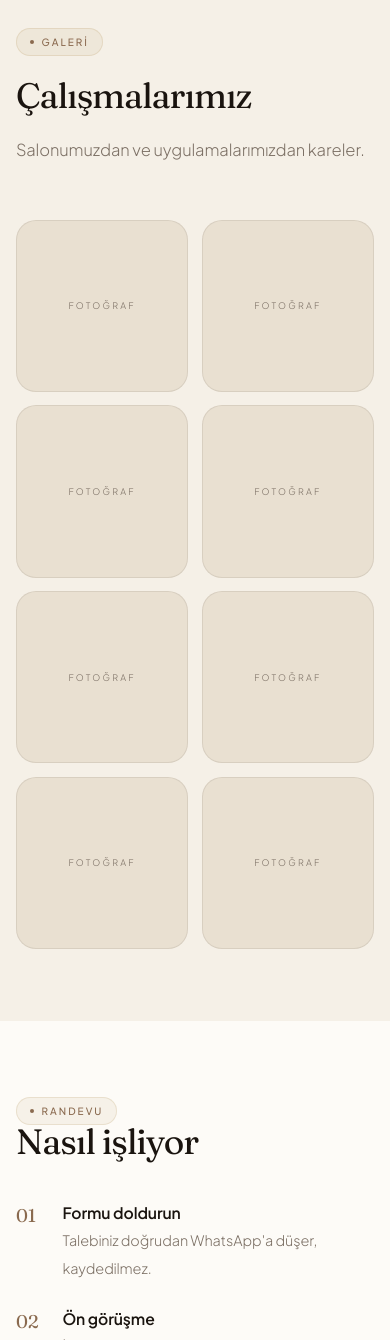
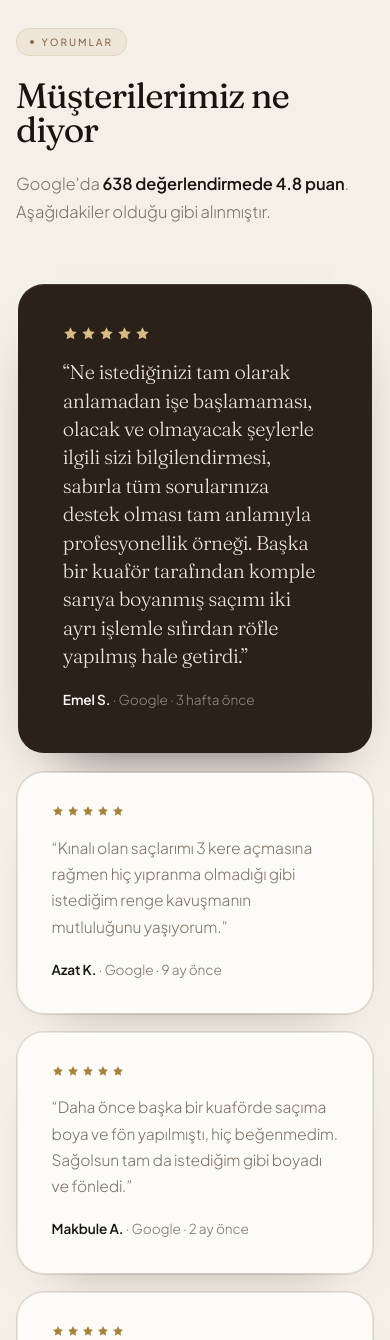
Before and after one commit to Gracoins/harun-kuafor, a plain HTML site: page index.html in a window 390 px wide. Shown: the part 3860-5200 px from the top of the page. Drawn offline with Linux system fonts and the light colour scheme.

Commit message:
Bos galeri yerine gercek Google yorumlari bolumu
Instagram gonderi izgarasi crawler'a kapali, Google Places fotograflari
musterinin sitesinde yayinlanamaz. Bos yer tutucular yerine dogrulanmis
4 adet 5 yildizli Google yorumu konuldu (one cikan kart + 3 kart).

Co-Authored-By: Claude Opus 5 <noreply@anthropic.com>

```diff
--- a/index.html
+++ b/index.html
@@ -205,13 +205,30 @@ section{padding:clamp(6rem,11vw,10.5rem) 0}
 .svc.hero-card .ic svg{stroke:var(--gold-lt)}
 .svc.hero-card .dur{color:var(--gold-lt)}
 
-/* gallery */
+/* reviews */
+.revs{display:grid;grid-template-columns:repeat(3,1fr);gap:1rem;margin-top:3.5rem}
+.rev{grid-column:span 1}
+.rev.feat{grid-column:span 3}
+.rev .core{padding:2rem 2.1rem;display:flex;flex-direction:column;gap:1.1rem;height:100%}
+.rev.feat .core{padding:2.6rem 2.8rem}
+.qstars{display:flex;gap:3px;color:var(--gold)}
+.qstars svg{width:15px;height:15px;fill:currentColor}
+.qstars.sm svg{width:12px;height:12px}
+.rev blockquote{font-size:.97rem;color:var(--muted);font-style:normal}
+.rev.feat blockquote{font-size:clamp(1.25rem,2.4vw,1.75rem);line-height:1.42;color:rgba(253,251,247,.9);
+  font-weight:300;letter-spacing:-.02em;max-width:60ch}
+.rev.feat .qstars{color:var(--gold-lt)}
+.rev figcaption{margin-top:auto;font-size:.85rem;font-weight:600}
+.rev figcaption span{font-weight:300;color:var(--muted)}
+.rev.feat figcaption{color:var(--cream)}
+.rev.feat figcaption span{color:rgba(253,251,247,.5)}
+
+/* gallery (fotograflar gelince acilacak) */
 .gal{display:grid;grid-template-columns:repeat(4,1fr);gap:.85rem;margin-top:3.5rem}
 .gitem{aspect-ratio:1;border-radius:1.25rem;overflow:hidden;background:var(--sand);position:relative;
   box-shadow:inset 0 0 0 1px var(--hair)}
 .gitem img{width:100%;height:100%;object-fit:cover;transition:transform 1.1s var(--ease)}
 .gitem:hover img{transform:scale(1.05)}
-.gitem .ph{position:absolute;inset:0;display:grid;place-items:center;font-size:9px;letter-spacing:.25em;text-transform:uppercase;color:var(--muted)}
 
 /* form */
 .book{display:grid;grid-template-columns:.85fr 1.15fr;gap:clamp(2rem,5vw,4.5rem);align-items:start}
@@ -261,6 +278,8 @@ footer ul a{display:inline-flex;align-items:center;min-height:44px;margin:-.55re
   .fgrid{grid-template-columns:1fr}
   .book{grid-template-columns:1fr}
   .gal{grid-template-columns:repeat(2,1fr)}
+  .revs{grid-template-columns:1fr}
+  .rev.feat{grid-column:span 1}
   .bento{grid-template-columns:1fr}
   .svc,.svc.wide,.svc.hero-card{grid-column:span 1}
 }
@@ -290,7 +309,7 @@ footer ul a{display:inline-flex;align-items:center;min-height:44px;margin:-.55re
     <nav class="nav-links">
       <a href="#hikaye">Hakkımızda</a>
       <a href="#hizmetler">Hizmetler</a>
-      <a href="#galeri">Galeri</a>
+      <a href="#yorumlar">Yorumlar</a>
       <a href="#iletisim">İletişim</a>
     </nav>
     <a class="pill" href="#randevu">Randevu
@@ -304,7 +323,7 @@ footer ul a{display:inline-flex;align-items:center;min-height:44px;margin:-.55re
   <nav>
     <a href="#hikaye">Hakkımızda</a>
     <a href="#hizmetler">Hizmetler</a>
-    <a href="#galeri">Galeri</a>
+    <a href="#yorumlar">Yorumlar</a>
     <a href="#randevu">Randevu</a>
     <a href="#iletisim">İletişim</a>
   </nav>
@@ -444,23 +463,86 @@ footer ul a{display:inline-flex;align-items:center;min-height:44px;margin:-.55re
     </div>
   </section>
 
-  <!-- GALLERY -->
-  <section class="band" id="galeri">
+  <!-- REVIEWS -->
+  <section class="band" id="yorumlar">
     <div class="wrap">
       <div class="head">
-        <span class="eyebrow rv"><i></i>Galeri</span>
-        <h2 class="serif rv" style="transition-delay:.06s">Çalışmalarımız</h2>
-        <p class="rv" style="transition-delay:.1s">Salonumuzdan ve uygulamalarımızdan kareler.</p>
+        <span class="eyebrow rv"><i></i>Yorumlar</span>
+        <h2 class="serif rv" style="transition-delay:.06s">Müşterilerimiz ne diyor</h2>
+        <p class="rv" style="transition-delay:.1s">
+          Google'da <strong style="font-weight:600;color:var(--ink)">638 değerlendirmede 4.8 puan</strong>.
+          Aşağıdakiler olduğu gibi alınmıştır.
+        </p>
       </div>
-      <div class="gal">
-        <figure class="gitem rv"><div class="ph">Fotoğraf</div></figure>
-        <figure class="gitem rv" style="transition-delay:.04s"><div class="ph">Fotoğraf</div></figure>
-        <figure class="gitem rv" style="transition-delay:.08s"><div class="ph">Fotoğraf</div></figure>
-        <figure class="gitem rv" style="transition-delay:.12s"><div class="ph">Fotoğraf</div></figure>
-        <figure class="gitem rv" style="transition-delay:.04s"><div class="ph">Fotoğraf</div></figure>
-        <figure class="gitem rv" style="transition-delay:.08s"><div class="ph">Fotoğraf</div></figure>
-        <figure class="gitem rv" style="transition-delay:.12s"><div class="ph">Fotoğraf</div></figure>
-        <figure class="gitem rv" style="transition-delay:.16s"><div class="ph">Fotoğraf</div></figure>
+
+      <div class="revs">
+        <figure class="rev feat shell dark rv">
+          <div class="core">
+            <div class="qstars">
+              <svg viewBox="0 0 24 24"><path d="M12 2l3 6.5 7 .9-5 4.9 1.2 7-6.2-3.4L5.8 21 7 14.3 2 9.4l7-.9z"/></svg>
+              <svg viewBox="0 0 24 24"><path d="M12 2l3 6.5 7 .9-5 4.9 1.2 7-6.2-3.4L5.8 21 7 14.3 2 9.4l7-.9z"/></svg>
+              <svg viewBox="0 0 24 24"><path d="M12 2l3 6.5 7 .9-5 4.9 1.2 7-6.2-3.4L5.8 21 7 14.3 2 9.4l7-.9z"/></svg>
+              <svg viewBox="0 0 24 24"><path d="M12 2l3 6.5 7 .9-5 4.9 1.2 7-6.2-3.4L5.8 21 7 14.3 2 9.4l7-.9z"/></svg>
+              <svg viewBox="0 0 24 24"><path d="M12 2l3 6.5 7 .9-5 4.9 1.2 7-6.2-3.4L5.8 21 7 14.3 2 9.4l7-.9z"/></svg>
+            </div>
+            <blockquote class="serif">“Ne istediğinizi tam olarak anlamadan işe başlamaması, olacak ve olmayacak
+              şeylerle ilgili sizi bilgilendirmesi, sabırla tüm sorularınıza destek olması tam anlamıyla
+              profesyonellik örneği. Başka bir kuaför tarafından komple sarıya boyanmış saçımı
+              iki ayrı işlemle sıfırdan röfle yapılmış hale getirdi.”</blockquote>
+            <figcaption>Emel S. <span>· Google · 3 hafta önce</span></figcaption>
+          </div>
+        </figure>
+
+        <figure class="rev shell rv" style="transition-delay:.05s">
+          <div class="core">
+            <div class="qstars sm">
+              <svg viewBox="0 0 24 24"><path d="M12 2l3 6.5 7 .9-5 4.9 1.2 7-6.2-3.4L5.8 21 7 14.3 2 9.4l7-.9z"/></svg>
+              <svg viewBox="0 0 24 24"><path d="M12 2l3 6.5 7 .9-5 4.9 1.2 7-6.2-3.4L5.8 21 7 14.3 2 9.4l7-.9z"/></svg>
+              <svg viewBox="0 0 24 24"><path d="M12 2l3 6.5 7 .9-5 4.9 1.2 7-6.2-3.4L5.8 21 7 14.3 2 9.4l7-.9z"/></svg>
+              <svg viewBox="0 0 24 24"><path d="M12 2l3 6.5 7 .9-5 4.9 1.2 7-6.2-3.4L5.8 21 7 14.3 2 9.4l7-.9z"/></svg>
+              <svg viewBox="0 0 24 24"><path d="M12 2l3 6.5 7 .9-5 4.9 1.2 7-6.2-3.4L5.8 21 7 14.3 2 9.4l7-.9z"/></svg>
+            </div>
+            <blockquote>“Kınalı olan saçlarımı 3 kere açmasına rağmen hiç yıpranma olmadığı gibi
+              istediğim renge kavuşmanın mutluluğunu yaşıyorum.”</blockquote>
+            <figcaption>Azat K. <span>· Google · 9 ay önce</span></figcaption>
+          </div>
+        </figure>
+
+        <figure class="rev shell rv" style="transition-delay:.1s">
+          <div class="core">
+            <div class="qstars sm">
+              <svg viewBox="0 0 24 24"><path d="M12 2l3 6.5 7 .9-5 4.9 1.2 7-6.2-3.4L5.8 21 7 14.3 2 9.4l7-.9z"/></svg>
+              <svg viewBox="0 0 24 24"><path d="M12 2l3 6.5 7 .9-5 4.9 1.2 7-6.2-3.4L5.8 21 7 14.3 2 9.4l7-.9z"/></svg>
+              <svg viewBox="0 0 24 24"><path d="M12 2l3 6.5 7 .9-5 4.9 1.2 7-6.2-3.4L5.8 21 7 14.3 2 9.4l7-.9z"/></svg>
+              <svg viewBox="0 0 24 24"><path d="M12 2l3 6.5 7 .9-5 4.9 1.2 7-6.2-3.4L5.8 21 7 14.3 2 9.4l7-.9z"/></svg>
+              <svg viewBox="0 0 24 24"><path d="M12 2l3 6.5 7 .9-5 4.9 1.2 7-6.2-3.4L5.8 21 7 14.3 2 9.4l7-.9z"/></svg>
+            </div>
+            <blockquote>“Daha önce başka bir kuaförde saçıma boya ve fön yapılmıştı, hiç beğenmedim.
+              Sağolsun tam da istediğim gibi boyadı ve fönledi.”</blockquote>
+            <figcaption>Makbule A. <span>· Google · 2 ay önce</span></figcaption>
+          </div>
+        </figure>
+
+        <figure class="rev shell rv" style="transition-delay:.15s">
+          <div class="core">
+            <div class="qstars sm">
+              <svg viewBox="0 0 24 24"><path d="M12 2l3 6.5 7 .9-5 4.9 1.2 7-6.2-3.4L5.8 21 7 14.3 2 9.4l7-.9z"/></svg>
+              <svg viewBox="0 0 24 24"><path d="M12 2l3 6.5 7 .9-5 4.9 1.2 7-6.2-3.4L5.8 21 7 14.3 2 9.4l7-.9z"/></svg>
+              <svg viewBox="0 0 24 24"><path d="M12 2l3 6.5 7 .9-5 4.9 1.2 7-6.2-3.4L5.8 21 7 14.3 2 9.4l7-.9z"/></svg>
+              <svg viewBox="0 0 24 24"><path d="M12 2l3 6.5 7 .9-5 4.9 1.2 7-6.2-3.4L5.8 21 7 14.3 2 9.4l7-.9z"/></svg>
+              <svg viewBox="0 0 24 24"><path d="M12 2l3 6.5 7 .9-5 4.9 1.2 7-6.2-3.4L5.8 21 7 14.3 2 9.4l7-.9z"/></svg>
+            </div>
+            <blockquote>“Çalışanlar çok samimi ve güler yüzlüler, içime sinmeyen her noktayı sorup
+              tek tek sıkılmadan ilgilendiler. 3 aydır devamlı müşteriyim.”</blockquote>
+            <figcaption>Elif <span>· Google · 6 ay önce</span></figcaption>
+          </div>
+        </figure>
+      </div>
+
+      <div style="margin-top:2.5rem" class="rv">
+        <a class="pill ghost" href="https://www.google.com/maps/search/Harun+Kuaför+Fikri+Altay+6183+Sokak+Karşıyaka+İzmir" target="_blank" rel="noopener">Tüm yorumları Google'da okuyun
+          <span class="knob"><svg viewBox="0 0 24 24"><path d="M5 19L19 5M9 5h10v10"/></svg></span>
+        </a>
       </div>
     </div>
   </section>
```
Also changed, not shown: og.png.
